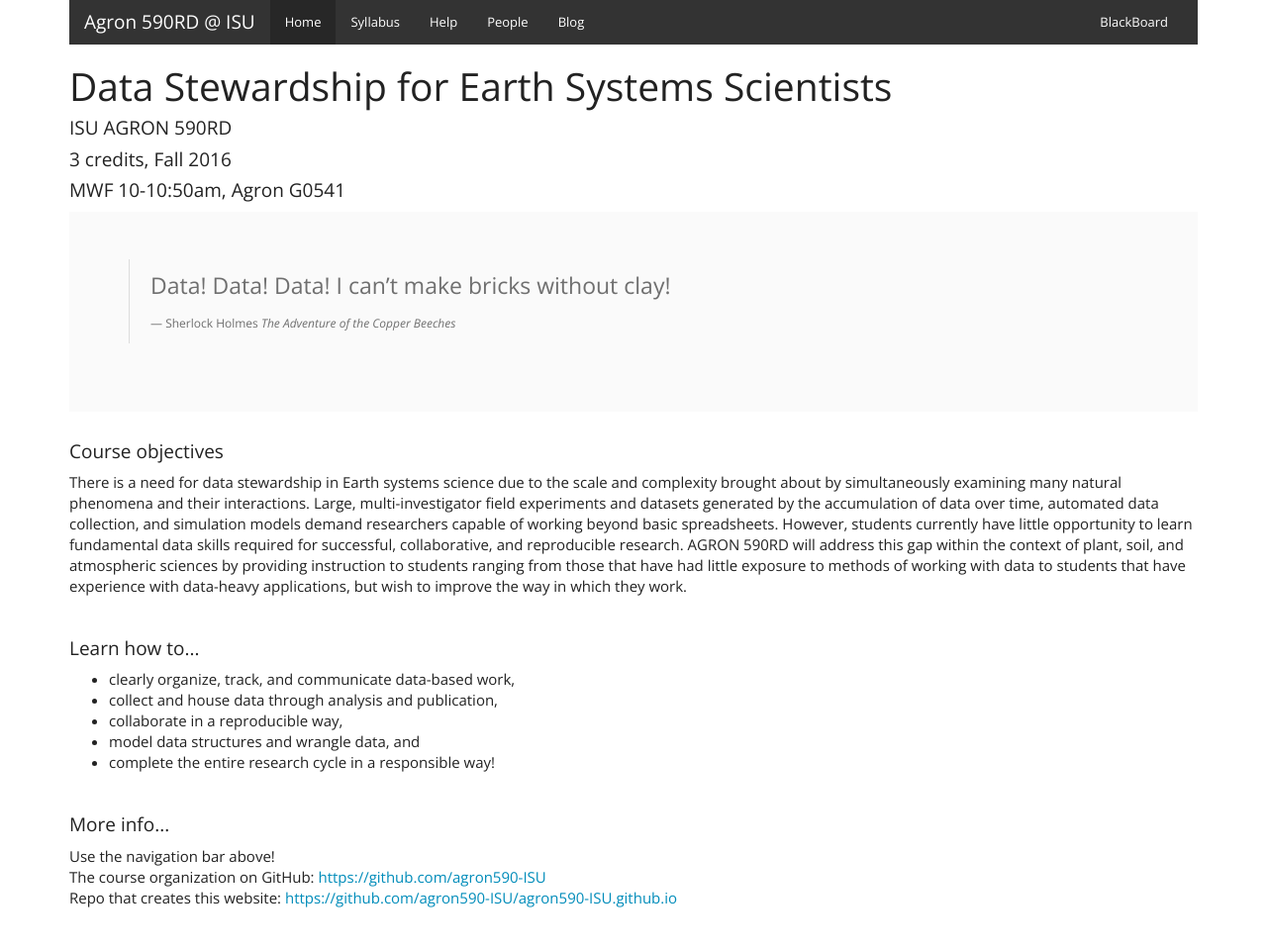
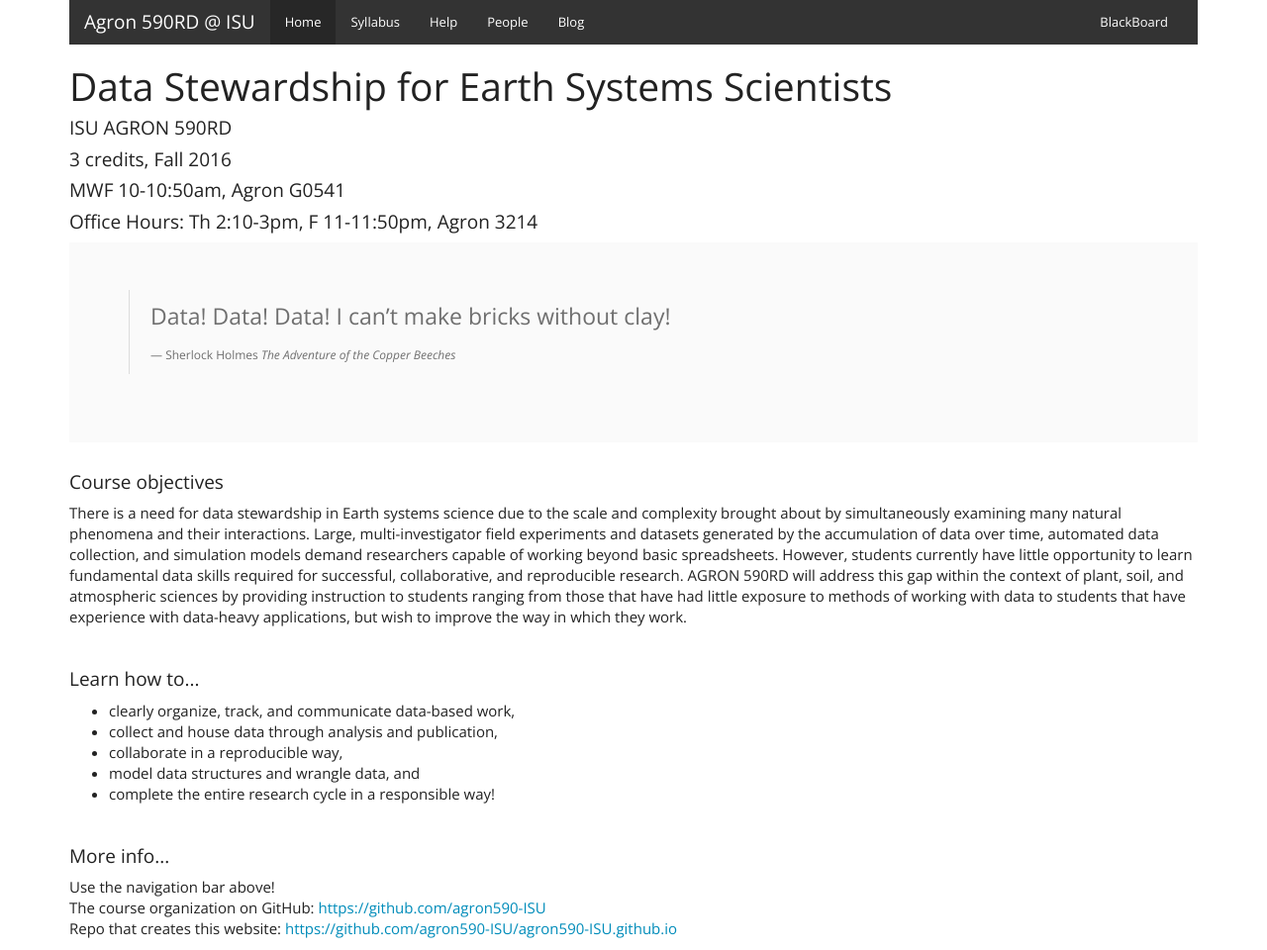
Before and after one commit to agron590-ISU/agron590-ISU.github.io, a Jekyll site: the page built from index.html, in a window 1280 px wide. Shown: the whole page at 99% size. Built offline with Jekyll 4.4.1, drawn with Linux system fonts in a browser that asks for light colours; before the commit the page ends 928 px from its top, so only the background shows below that.

Commit message:
added office hours to web page

```diff
--- a/index.html
+++ b/index.html
@@ -9,6 +9,7 @@ root: ""
   <h4>ISU AGRON 590RD</h4>
   <h4>3 credits, Fall 2016</h4>
   <h4>MWF 10-10:50am, Agron G0541</h4>
+  <h4>Office Hours: Th 2:10-3pm, F 11-11:50pm, Agron 3214</h4>
 </div>
 <div class="jumbotron">
   <blockquote>
```
